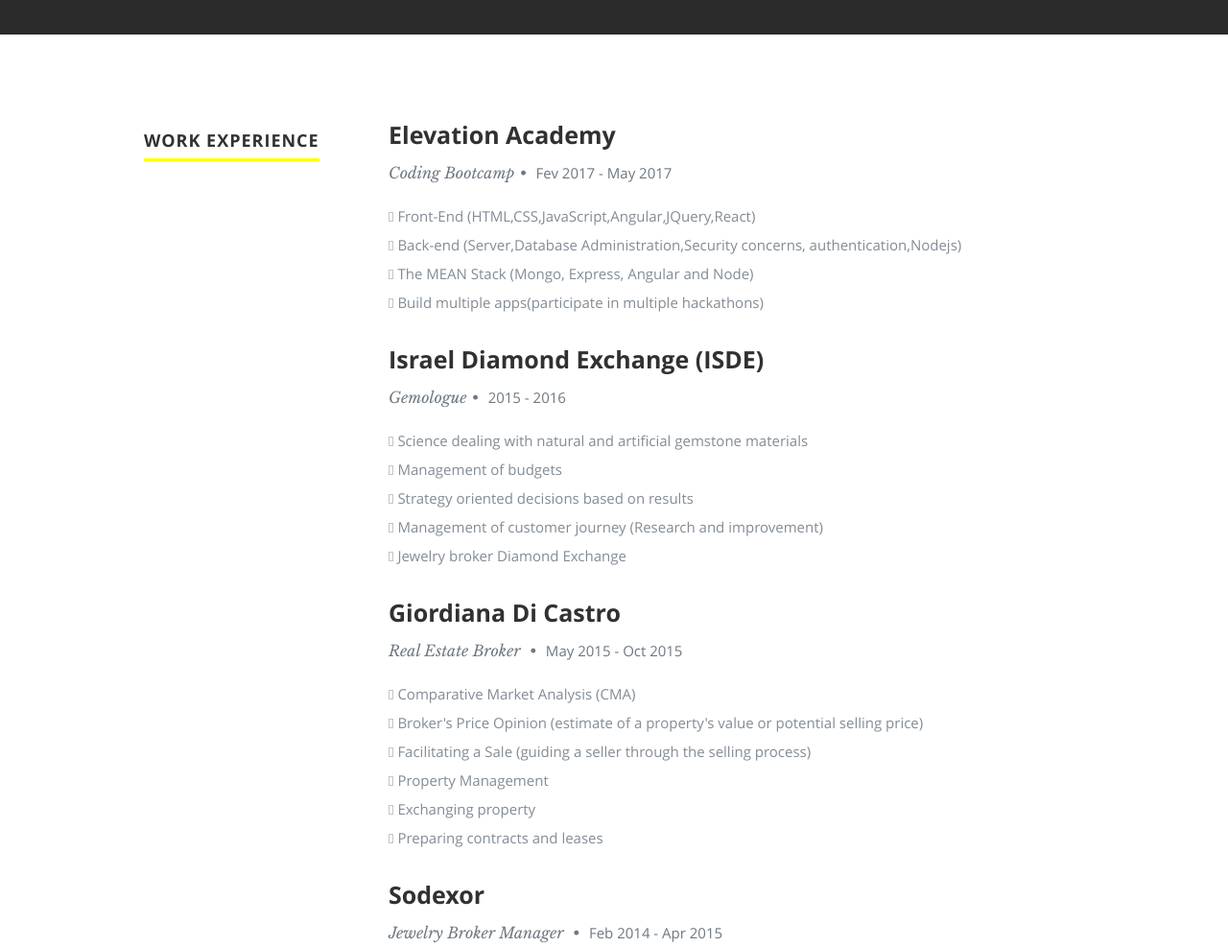
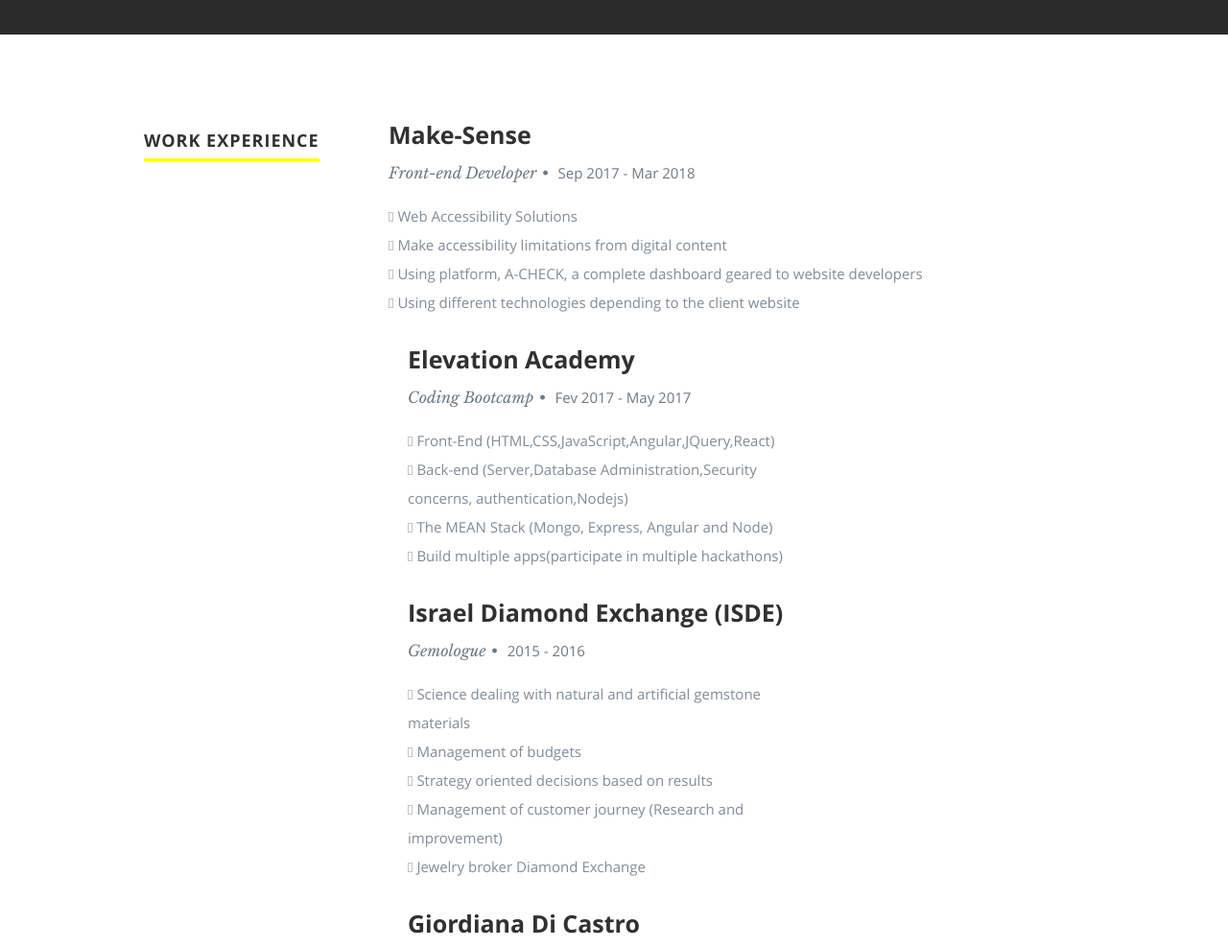
Before and after one commit to gab1306/gab1306.github.io, a website: page index.html in a window 1280 px wide. Shown: the part 1340-2327 px from the top of the page at 96% size. Drawn offline with nearby package versions, Linux system fonts and the light colour scheme; a web font is replaced by a local one.

Commit message:
makesense

```diff
--- a/index.html
+++ b/index.html
@@ -149,6 +149,27 @@
       <div class="three columns header-col">
         <h1><span>Work Experience</span></h1>
       </div>
+
+            <div class="nine columns main-col">
+
+        <div class="row item">
+
+          <div class="twelve columns">
+
+            <h3>Make-Sense</h3>
+            <p class="info">Front-end Developer<span>&bull;</span> <em class="date">Sep 2017 - Mar 2018</em></p>
+
+            <p>
+               Web Accessibility Solutions</br>
+               Make accessibility limitations from digital content</br>
+               Using platform, A-CHECK, a complete dashboard geared to website developers </br>
+               Using different technologies depending to the client website
+            </p>
+
+          </div>
+
+        </div>
+        <!-- item end -->
 
       <div class="nine columns main-col">
 
```
